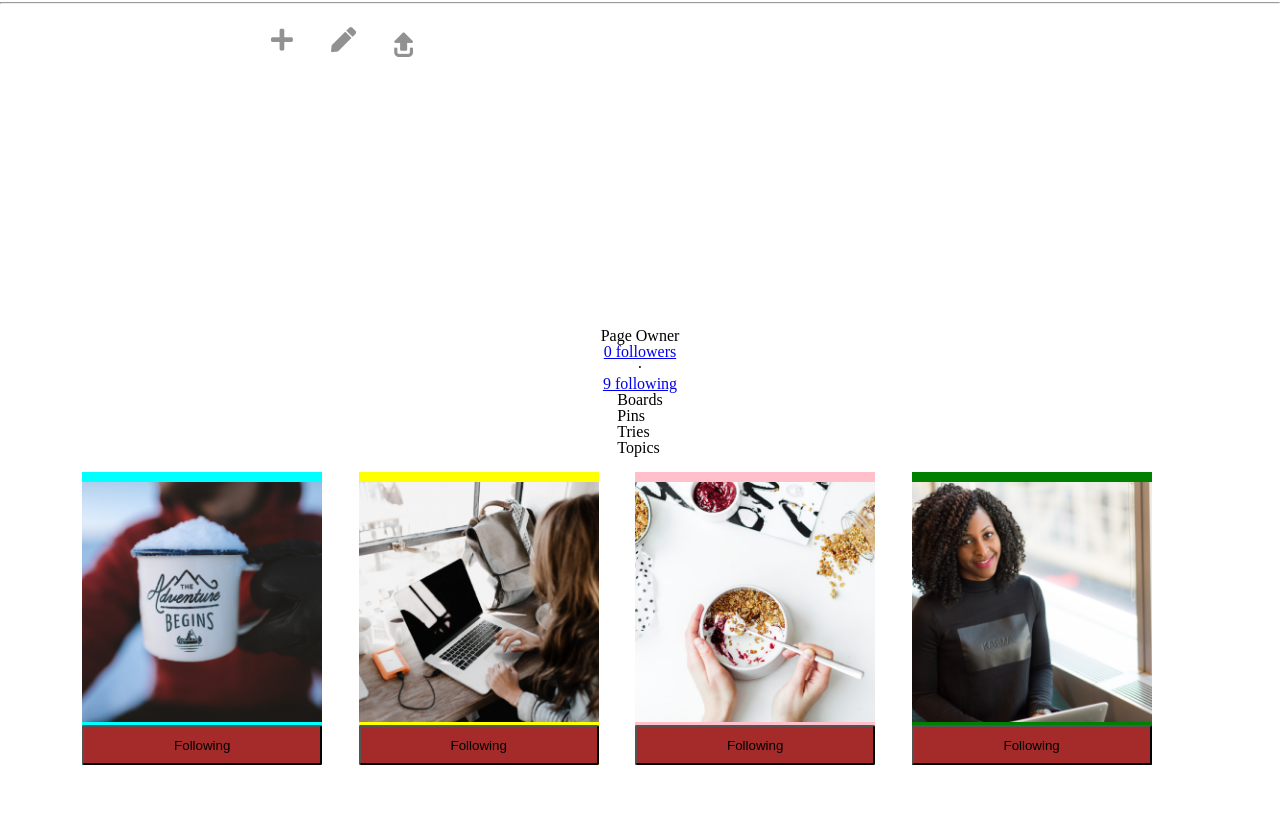
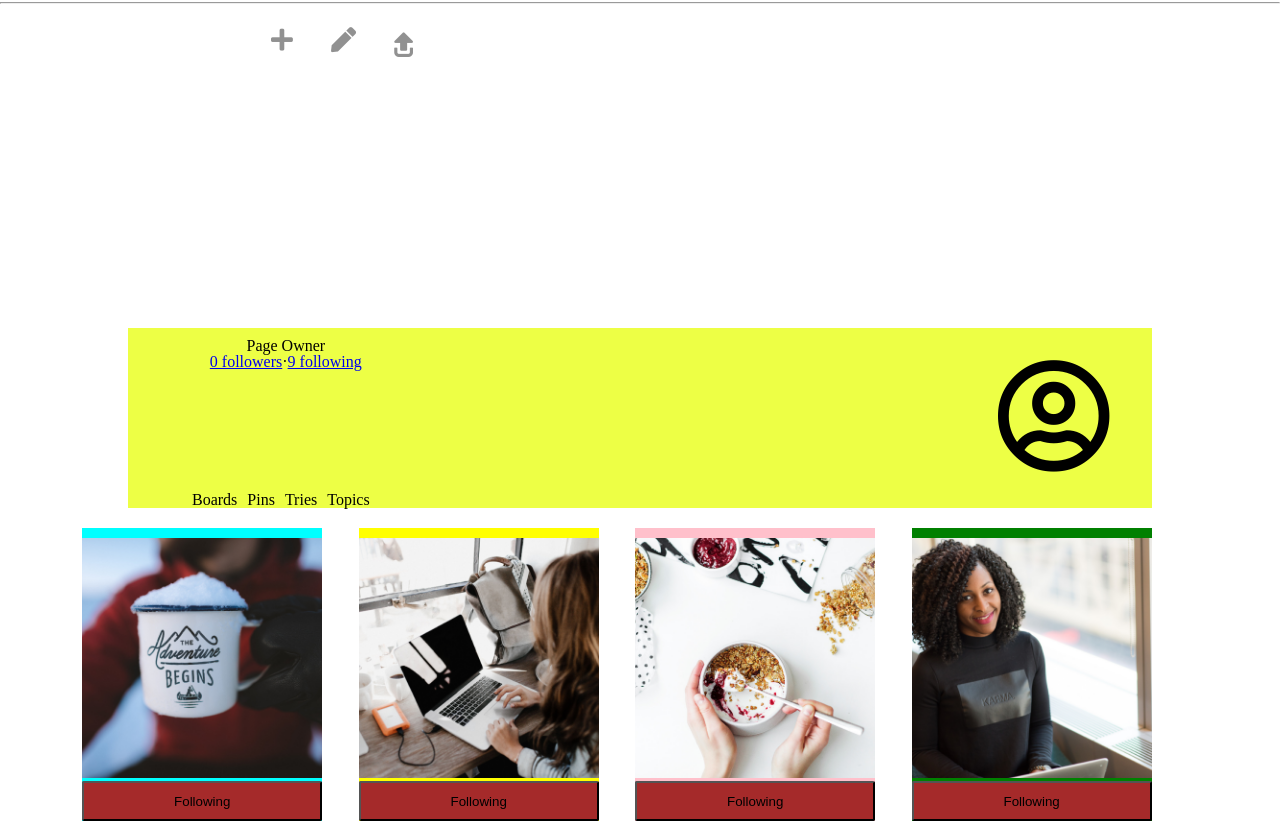
Before and after one commit to lekegitrepo/grid-based-framework, a plain HTML site: page index.html in a window 1280 px wide. Shown: the part 76-897 px from the top of the page. Before the commit the page ends 841 px from the top, so only its background shows below. Drawn offline with Linux system fonts and the light colour scheme.

Commit message:
position the contents of page top

```diff
--- a/assets/style.css
+++ b/assets/style.css
@@ -63,6 +63,46 @@ input {
 main {
 	margin-top: 20%;
 }
+.page-top {
+    background: #edff45;
+    display: flex;
+    flex-direction: row;
+    height: 180px;
+    justify-content: space-between;
+    margin: 0 auto 20px auto;
+    width: 70%;
+}
+.top-left {
+    display: flex;
+    flex-direction: column;
+    justify-content: space-between;
+}
+.owner-details {
+    margin: 10px 0;
+}
+.owner-details p {
+    display: flex;
+    flex-direction: row;
+}
+.top-left ul {
+    display: flex;
+    flex-direction: row;
+    margin-top: 5%;
+}
+.top-left ul li {
+    padding: 0 10px 0 0;
+}
+.top-right {
+    height: 120px;
+    width: 120px;
+}
+.top-right figure {
+    height: 60px;
+    width: 60px;
+}
+.fa-user-circle {
+    font-size: 115px;
+}
 .grid > div {
     height: auto;
 }
--- a/index.html
+++ b/index.html
@@ -47,8 +47,10 @@
       <div class="top-left">
         <div class="owner-details">
           <h2>Page Owner</h2>
-          <a href="#">0 followers</a>·
-          <a href="#">9 following</a>
+          <p>
+            <a href="#">0 followers</a>·
+            <a href="#">9 following</a>
+          </p>
         </div>
         <ul>
           <li>Boards</li>
@@ -59,7 +61,7 @@
       </div>
       <div class="top-right">
         <figure>
-          <img src="">
+          <i class="far fa-user-circle"></i>
         </figure>
       </div>
     </section>
```
